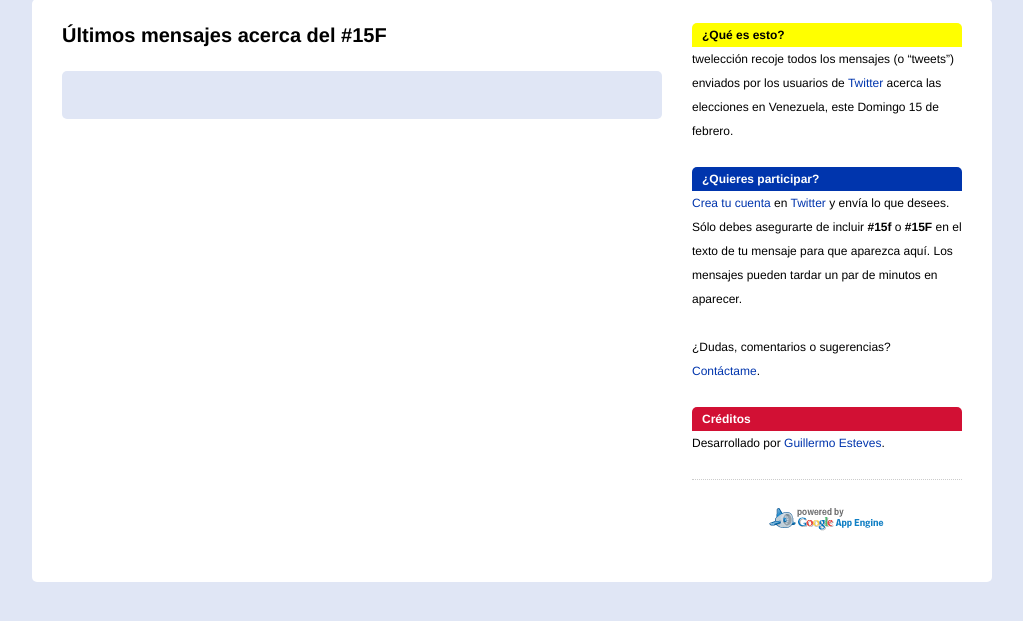
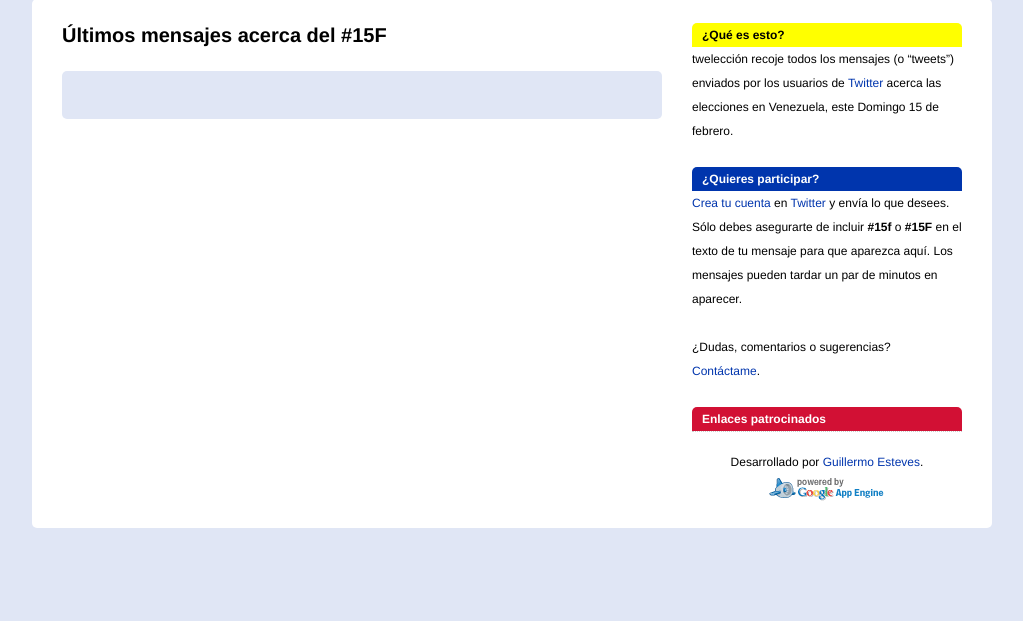
Before and after one commit to gesteves/tweleccion, a Django app: template templates/index.html in a window 1280 px wide. Shown: the part 73-694 px from the top of the page, without its empty margins (127-1150 px from the left). Run offline with Django 3.2, Linux system fonts and the light colour scheme; the template is opened without the code that fills it, so the values that code supplies are empty; some libraries are stand-ins or nearby versions.

Commit message:
Added adsense, and increased caching in the fron page to 5 minutes.

```diff
--- a/static/stylesheets/styles.css
+++ b/static/stylesheets/styles.css
@@ -180,10 +180,24 @@
 }
 
 p.gae {
-	padding-top:30px;
+	width:120px;
+	height:30px;
+	display:block;
+	margin:0 auto;
+	text-indent:-10000px;
+	background:url('/static/images/appengine-noborder-120x30.gif') center top no-repeat;
+}
+
+p.by {
+	text-align:center;
 	border-top:1px dotted #ccc;
-	text-indent:-10000px;
-	background:url('/static/images/appengine-noborder-120x30.gif') center 24px no-repeat;
+	margin:0;
+	padding-top:1.5em;
+}
+
+
+.adsense {
+	padding:0 10px;
 }
 
 
--- a/templates/index.html
+++ b/templates/index.html
@@ -25,9 +25,22 @@
 	<p>¿Dudas, comentarios o sugerencias? <a href="http://twitter.com/home?status=@gesteves%20">Contáctame</a>.</p>
 
 	<div>
-	<h3 class="side3">Créditos</h3>
-	<p>Desarrollado por <a href="http://www.gesteves.com">Guillermo Esteves</a>.</p>
+	<h3 class="side3">Enlaces patrocinados</h3>
+	<div class="adsense">
+		<script type="text/javascript"><!--
+		google_ad_client = "pub-6143920620004344";
+		/* 250x250, created 2/11/09 */
+		google_ad_slot = "2521807187";
+		google_ad_width = 250;
+		google_ad_height = 250;
+		//-->
+		</script>
+		<script type="text/javascript"
+		src="http://pagead2.googlesyndication.com/pagead/show_ads.js">
+		</script>
 	</div>
+	</div>
+	<p class="by">Desarrollado por <a href="http://www.gesteves.com">Guillermo Esteves</a>.</p>
 	<p class="gae">Powered by Google App Engine.</p>
 
 
--- a/views.py
+++ b/views.py
@@ -70,7 +70,7 @@
 	if response is None:
 		tweets = Tweet.latest(20, 0)
 		response = render_to_response("index.html", {'tweets': tweets})
-		memcache.add("index", response, 60)
+		memcache.add("index", response, 300)
 	return response
 
 def redirect_to_search(request):
```
